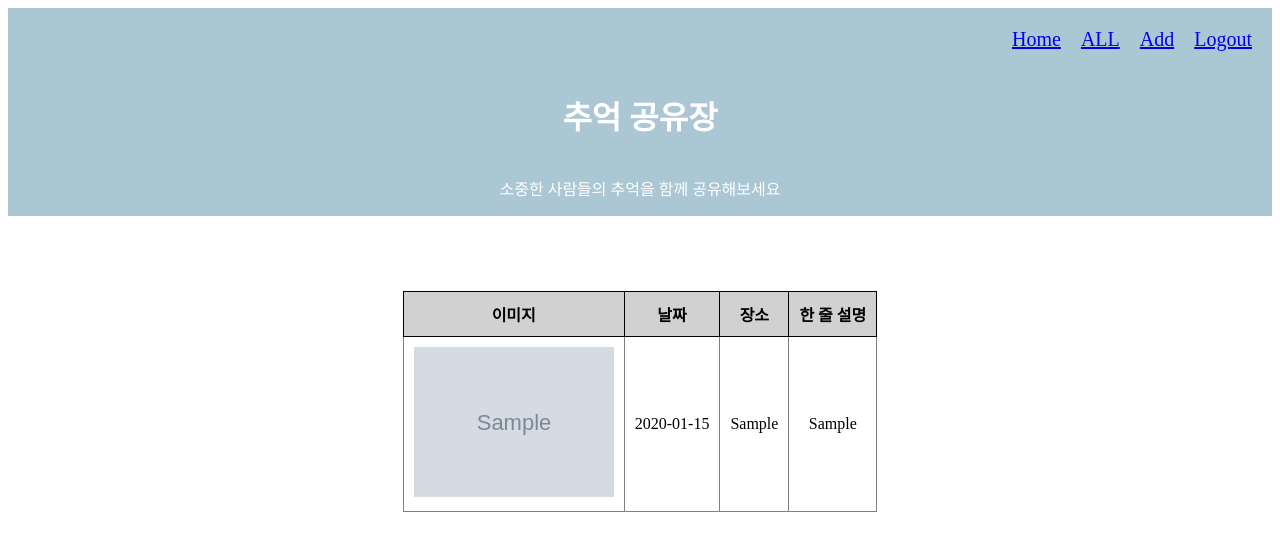
After one commit to Yyang-YE/memory-share, a Flask app: page /show/all/ in a window 1280 px wide. The commit adds this page. Shown: the top 551 px of the page. Run offline with Flask 3, Linux system fonts and the light colour scheme; tables that the repository leaves empty hold one stand-in row (values such as "Sample post"); grey boxes marked "Sample" are stand-in pictures.

Commit message:
전체 조회 추가

```diff
--- a/app.py
+++ b/app.py
@@ -52,7 +52,6 @@ def register():
     return render_template('register.html')
 
 # 회원정보 DB에 저장하기
-#그냥 data를 함께 전달해서 modal 띄우기로 하는게....
 @app.route('/member/register/', methods=['GET', 'POST'])
 def mem_register():
     username_receive = request.args.get("username")
@@ -73,12 +72,12 @@ def mem_register():
             msg = '가입이 완료되었습니다! 로그인 페이지로 이동합니다.'
             return render_template('login.html', data=msg)
 
-#로그인화면
+# 로그인 화면
 @app.route('/login/')
 def login():
     return render_template('login.html')
 
-# 로그인, 토큰 발급
+# 로그인(jwt 활용법 따로 공부하기...)
 @app.route('/member/login/', methods=['GET', 'POST'])
 def mem_login():
     id_receive = request.args.get("id")
@@ -93,28 +92,21 @@ def mem_login():
             msg = "아이디 및 비밀번호를 다시 확인해주세요"
             return render_template('login.html', data=msg)
         else:
-            # payload = {
-            #     'id': user.id,
-            #     'password': user.password,
-            #     'username': user.username,
-            #     'exp': datetime.utcnow() + timedelta(seconds=60 * 60 * 24)
-            # }
-
-            # token = jwt.enconde(payload, SECRET_KEY, algorithm='HS256')
             return redirect(url_for('memory'))
 
+# 로그인 후 홈화면
 @app.route('/memory/')
 def memory():
     memory_list = Memory.query.all()
     memory_choice = random.choice(memory_list)
     return render_template('memory.html', data=memory_choice)
 
-
+# 추억 추가 form
 @app.route('/create/')
 def create():
     return render_template('add_form.html')
 
-
+# 추억 추가하기
 @app.route('/memory/create/', methods=['GET', 'POST'])
 def memory_create():
     if request.method == 'POST':
@@ -124,25 +116,24 @@ def memory_create():
 
         f = request.files['file']
         if f and date_receive and place_receive and exp_receive:
-            # secure_filename 함수를 사용하여 안전하게 파일 이름을 설정
             filename = secure_filename(f.filename)
-            # 업로드된 파일을 설정한 동적 폴더에 저장
             f.save(os.path.join(app.config['UPLOAD_FOLDER'], filename))
-            # 배포용 저장 경로
+            # pythonanywhere 배포용 저장 경로
             # f.save('/home/yyan392/mysite/static/' + filename)
 
-            # 데이터베이스에 경로 및 기타 정보 저장
             memory = Memory(image=filename, date=date_receive, place=place_receive, explanation=exp_receive)
             db.session.add(memory)
             db.session.commit()
     return render_template('add_form.html')
 
+# 수정 form
 @app.route('/edit/', methods=['GET'])
 def edit():
     id_receive = request.args.get("id")
     data = Memory.query.filter_by(id=id_receive).first()
     return render_template('edit_form.html', data=data)
 
+# 수정하기
 @app.route('/memory/edit/', methods=['GET'])
 def memory_edit():
     id_receive = request.args.get("id")
@@ -153,11 +144,9 @@ def memory_edit():
 
     data = Memory.query.filter_by(id=id_receive).first()
 
-    if not all([image_receive, date_receive, place_receive, exp_receive]):
+    if not all([place_receive, exp_receive]):
         return render_template('edit_form.html', data=data)
 
-    if data.image != image_receive:
-        data.image = image_receive
     if data.date != date_receive:
         data.date = date_receive
     if data.place != place_receive:
@@ -168,6 +157,7 @@ def memory_edit():
     db.session.commit()
     return redirect(url_for('memory'))
 
+# 삭제하기
 @app.route('/delete/')
 def delete():
     id_receive = request.args.get("id")
@@ -176,5 +166,11 @@ def delete():
     db.session.commit()
     return redirect(url_for('memory'))
 
+# 전체 조회
+@app.route('/show/all/', methods=['GET'])
+def show_all():
+    data = Memory.query.all()
+    return render_template('show.html', data=data)
+
 if __name__ == '__main__':
     app.run(debug=True)
--- a/templates/home.html
+++ b/templates/home.html
@@ -4,7 +4,7 @@
 <head>
     <meta charset="UTF-8">
     <meta name="viewport" content="width=device-width, initial-scale=1.0">
-    <title>메모리 쉐어</title>
+    <title>추억 공유장</title>
     <style>
         .title {
             background-color: rgb(170, 199, 211);
@@ -24,6 +24,9 @@
             margin-right: 20px;
         }
     </style>
+    <meta property="og:title" content="추억 공유장" />
+    <meta property="og:description" content="소중한 추억을 공유해보세요!" />
+    <meta property="og:image" content="https://search.pstatic.net/sunny/?src=https%3A%2F%2Fimages.unsplash.com%2Fphoto-1584343575909-be1d8462ecea%3Fcrop%3Dfaces%252Cedges%26cs%3Dtinysrgb%26fit%3Dcrop%26fm%3Djpg%26ixid%3DMnwxMjA3fDB8MXxhbGx8fHx8fHx8fHwxNjc1NzA5Njg2%26ixlib%3Drb-4.0.3%26q%3D60%26w%3D1200%26auto%3Dformat%26h%3D630%26mark-w%3D64%26mark-align%3Dtop%252Cleft%26mark-pad%3D50%26blend-mode%3Dnormal%26blend-alpha%3D10%26blend-w%3D1%26mark%3Dhttps%253A%252F%252Fimages.unsplash.com%252Fopengraph%252Flogo.png%26blend%3D000000&type=sc960_832" />
 </head>
 
 <body>
--- a/templates/login.html
+++ b/templates/login.html
@@ -3,7 +3,7 @@
 <head>
     <meta charset="UTF-8">
     <meta name="viewport" content="width=device-width, initial-scale=1.0">
-    <title>Login Page</title>
+    <title>로그인</title>
     <style>
         .title {
             background-color: rgb(170, 199, 211);
--- a/templates/register.html
+++ b/templates/register.html
@@ -4,7 +4,7 @@
 <head>
     <meta charset="UTF-8">
     <meta name="viewport" content="width=device-width, initial-scale=1.0">
-    <title>Document</title>
+    <title>회원가입</title>
     <style>
         .title {
             background-color: rgb(170, 199, 211);
--- /dev/null
+++ b/templates/show.html
@@ -0,0 +1,94 @@
+<!DOCTYPE html>
+<html lang="en">
+
+<head>
+    <meta charset="UTF-8">
+    <meta name="viewport" content="width=device-width, initial-scale=1.0">
+    <title>전체 조회</title>
+    <style>
+        .title {
+            background-color: rgb(170, 199, 211);
+            color: white;
+            margin-bottom: 75px;
+            display: flex;
+            flex-direction: column;
+            justify-content: center;
+            align-items: center;
+        }
+
+        .navbar {
+            display: flex;
+            justify-content: space-between;
+            align-items: center;
+            background-color: rgb(170, 199, 211);
+            font-size: 20px;
+        }
+
+        .navbar_menu {
+            display: flex;
+            list-style-type: none;
+        }
+
+        .navbar_menu_list {
+            margin-right: 20px;
+        }
+
+        table {
+            align-items: center;
+            border-collapse: collapse;
+            margin: auto;
+            max-width: 80vw;
+        }
+
+        .exp {
+            background-color: rgb(209, 209, 209);
+            border: 1px solid black;
+        }
+
+        th, td {
+            text-align: center;
+            padding: 10px;
+        }
+    </style>
+</head>
+
+<body>
+    <nav class="navbar">
+        <div class="home_logo">
+        </div>
+        <div>
+            <ul class="navbar_menu">
+                <li class="navbar_menu_list"><a href="{{ url_for('memory') }}">Home</a></li>
+                <li class="navbar_menu_list"><a href="{{ url_for('show_all') }}">ALL</a></li>
+                <li class="navbar_menu_list"><a href="{{ url_for('create') }}">Add</a></li>
+                <li class="navbar_menu_list"><a href="{{ url_for('home') }}">Logout</a></li>
+            </ul>
+        </div>
+    </nav>
+
+    <div class=title>
+        <h1>추억 공유장</h1>
+        <p>소중한 사람들의 추억을 함께 공유해보세요</p>
+    </div>
+
+        <table border="1px">
+            <tr class="exp">
+                <th>이미지</th>
+                <th>날짜</th>
+                <th>장소</th>
+                <th>한 줄 설명</th>
+            </tr>
+
+            {% for memory in data %}
+            <tr>
+                <td><img src="{{ url_for('static', filename=memory.image) }}" alt="" width="200"></td>
+                <td>{{ memory.date }}</td>
+                <td>{{ memory.place }}</td>
+                <td>{{ memory.explanation }}</td>
+            </tr>
+            {% endfor %}
+
+        </table>
+</body>
+
+</html>
```
Also changed, not shown: requirements.txt (deleted, +0 -16 lines), templates/add_form.html (+19 -4 lines), templates/edit.html (deleted, +0 -28 lines), templates/edit_form.html (+26 -5 lines), templates/memory.html (+3 -5 lines), 1 other file.
